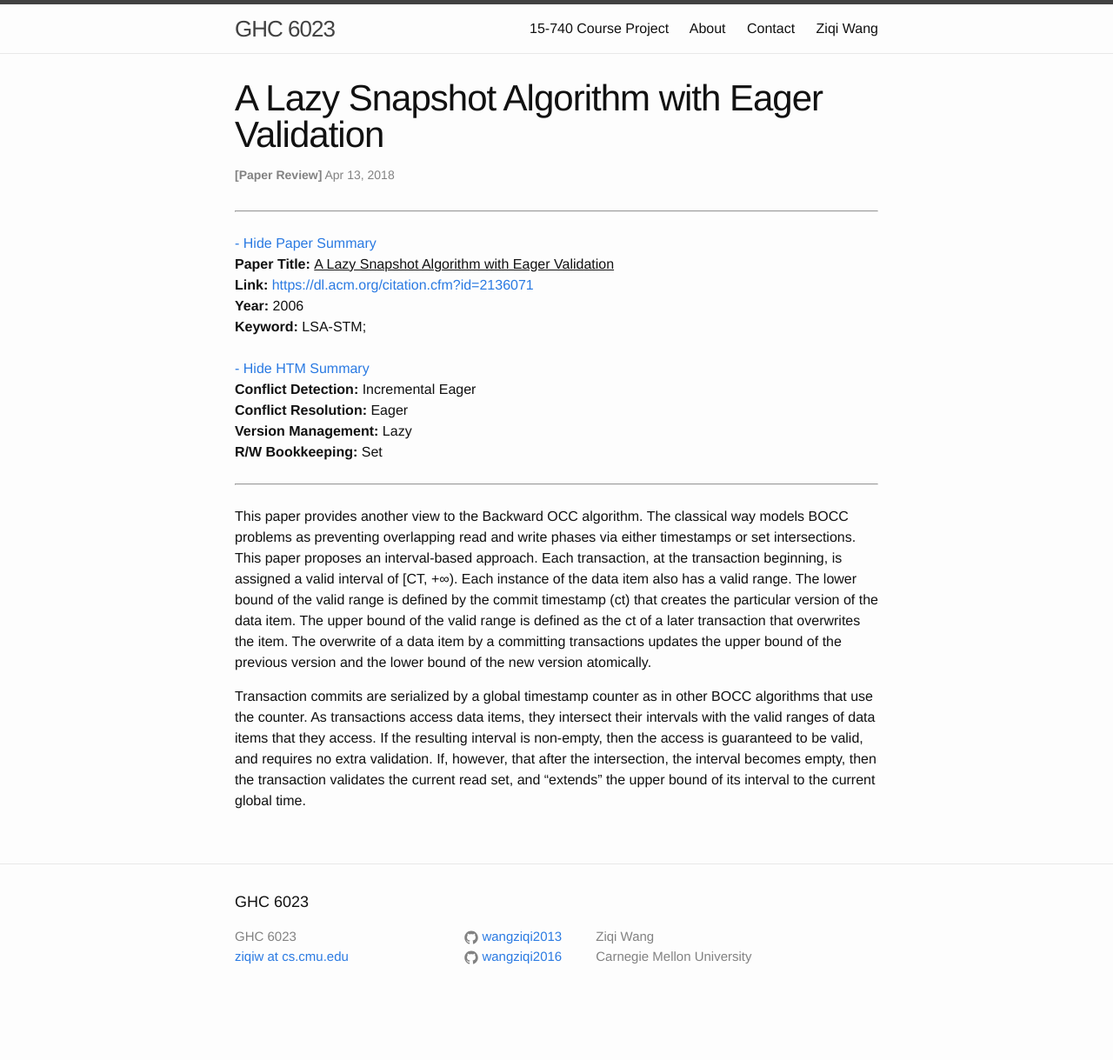
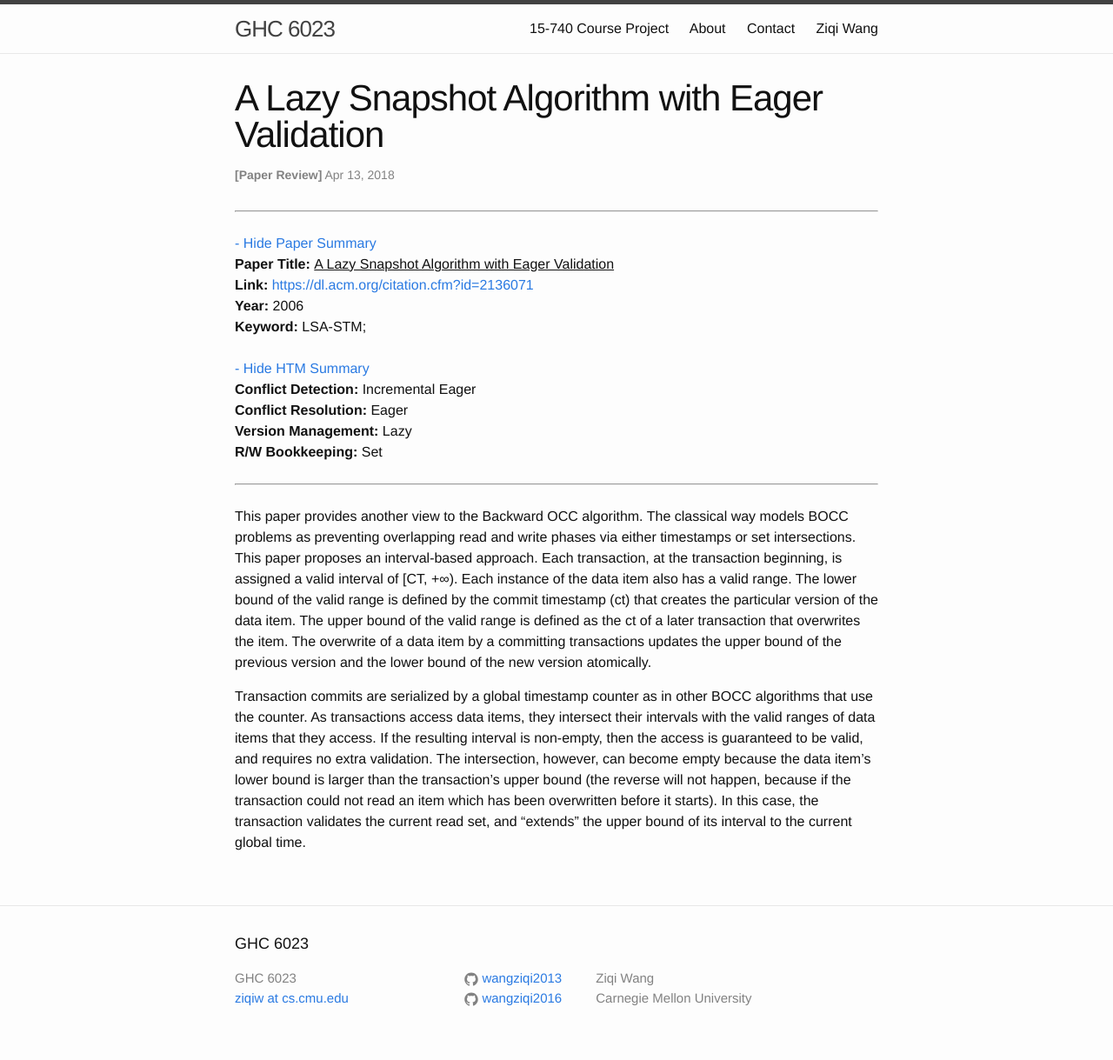
Before and after one commit to wangziqi2013/wangziqi2013.github.io, a Jekyll site: the page built from _posts/2018-04-12-A-Lazy-Snapshot-Algo-with-Eager-Validation.markdown, in a window 1280 px wide. Shown: the whole page at 87% size. Built offline with Jekyll 4.4.1, drawn with Linux system fonts in a browser that asks for light colours; before the commit the page ends 1171 px from its top, so only the background shows below that.

Commit message:
Adding interval close

```diff
--- a/_posts/2018-04-12-A-Lazy-Snapshot-Algo-with-Eager-Validation.markdown
+++ b/_posts/2018-04-12-A-Lazy-Snapshot-Algo-with-Eager-Validation.markdown
@@ -23,9 +23,10 @@ that overwrites the item. The overwrite of a data item by a committing transacti
 upper bound of the previous version and the lower bound of the new version atomically.
 
 Transaction commits are serialized by a global timestamp counter as in other BOCC algorithms that
-use the counter.
-As transactions access data items, they intersect their intervals with the valid ranges of data
-items that they access. If the resulting interval is non-empty, then the access is guaranteed to
-be valid, and requires no extra validation. If, however, that after the intersection, the interval
-becomes empty, then the transaction validates the current read set, and "extends" the upper bound
-of its interval to the current global time.
+use the counter. As transactions access data items, they intersect their intervals with the valid
+ranges of data items that they access. If the resulting interval is non-empty, then the access is
+guaranteed to be valid, and requires no extra validation. The intersection, however, can become empty
+because the data item's lower bound is larger than the transaction's upper bound (the reverse will not
+happen, because if the transaction could not read an item which has been overwritten before it starts).
+In this case, the transaction validates the current read set, and "extends" the upper bound of its interval
+to the current global time.
```
